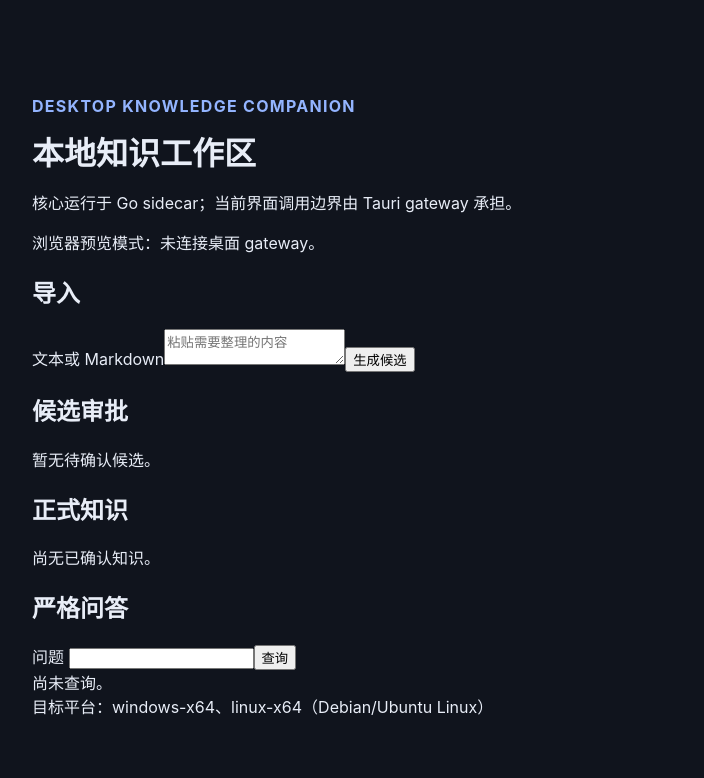
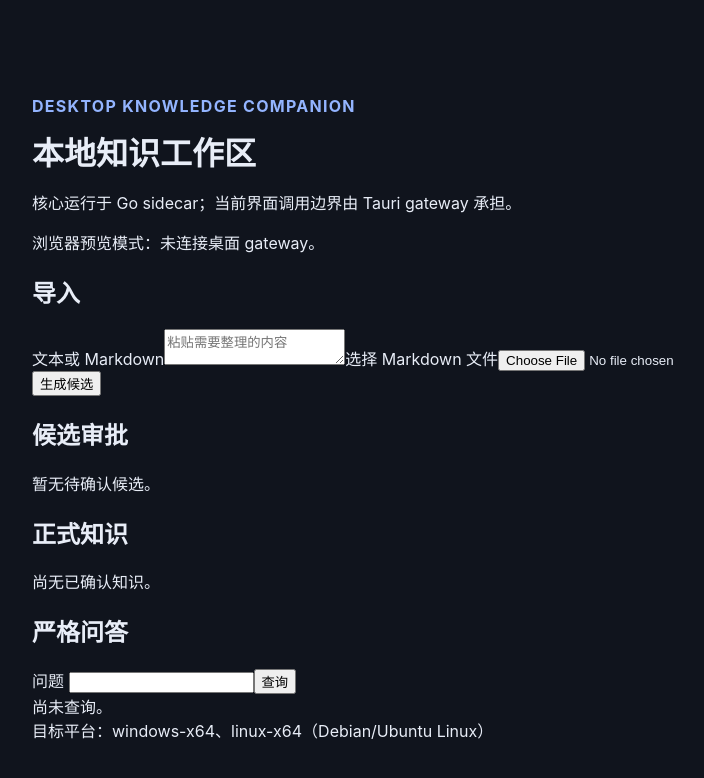
Before and after one commit to Qaraku/desktop-knowledge-companion, a React (Vite) app: page / in a window 1280 px wide. Shown: the top 778 px of the page, without its empty margins (248-952 px from the left). Built offline with nearby package versions, Linux system fonts and the light colour scheme.

Commit message:
feat(gui): import selected markdown files

```diff
--- a/src/App.tsx
+++ b/src/App.tsx
@@ -1,4 +1,4 @@
-import { FormEvent, useEffect, useMemo, useState } from "react";
+import { ChangeEvent, FormEvent, useEffect, useMemo, useState } from "react";
 import { invoke } from "@tauri-apps/api/core";
 import { supportedPlatforms } from "./projectScope";
 
@@ -9,6 +9,7 @@ type QueryRun = { answer?: string; refusal_reason?: string; citations?: Array<{
 
 export function App() {
   const [source, setSource] = useState("");
+	const [displayName, setDisplayName] = useState("GUI text");
   const [candidates, setCandidates] = useState<Candidate[]>([]);
   const [knowledge, setKnowledge] = useState<Knowledge[]>([]);
   const [question, setQuestion] = useState("");
@@ -46,12 +47,25 @@ export function App() {
     const content = source.trim();
     if (!content) return;
     try {
-      const response = await invoke<{ result?: { value?: { candidates?: Array<{ id: string; content: string; version: number }> } } }>("desktop_import_text", { content, displayName: "GUI text" });
+      const response = await invoke<{ result?: { value?: { candidates?: Array<{ id: string; content: string; version: number }> } } }>("desktop_import_text", { content, displayName });
       const imported = response.result?.value?.candidates ?? [];
       setCandidates(imported.map((item) => ({ id: item.id, content: item.content, state: "proposed", version: item.version })));
       setSource("");
+		setDisplayName("GUI text");
     } catch {
       setCoreStatus("导入失败：核心不可用或拒绝了请求。");
+    }
+  }
+
+  async function selectMarkdown(event: ChangeEvent<HTMLInputElement>) {
+    const file = event.target.files?.[0];
+    event.target.value = "";
+    if (!file) return;
+    try {
+      setSource(await file.text());
+      setDisplayName(file.name);
+    } catch {
+      setCoreStatus("读取所选 Markdown 文件失败。");
     }
   }
 
@@ -127,6 +141,10 @@ export function App() {
             文本或 Markdown
             <textarea value={source} onChange={(event) => setSource(event.target.value)} placeholder="粘贴需要整理的内容" />
           </label>
+          <label>
+            选择 Markdown 文件
+            <input type="file" accept=".md,.markdown,text/markdown,text/plain" onChange={selectMarkdown} />
+          </label>
           <button type="submit">生成候选</button>
         </form>
       </section>
```
